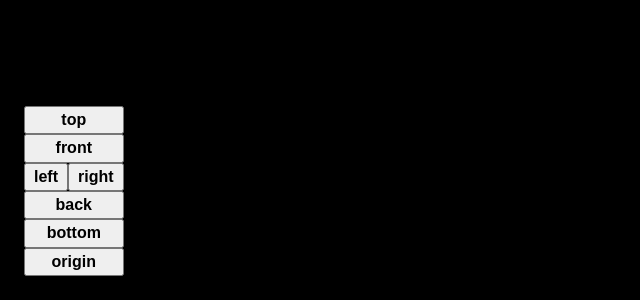
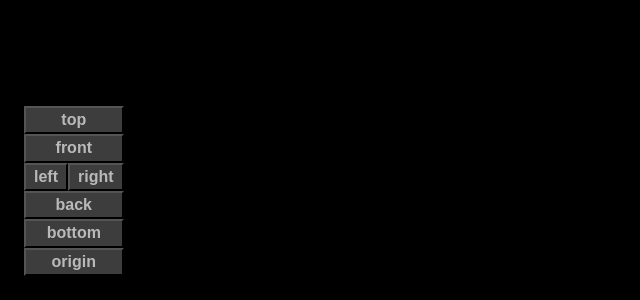
Before and after one commit to michaud/vtuber-app, a website built with Parcel: page src/index.html in a window 1280 px wide. Shown: the part 500-800 px from the top of the page, without its empty margins (0-640 px from the left). Built offline with nearby package versions, Linux system fonts and the light colour scheme; what @tensorflow/tfjs-core, tweakpane would draw is missing.

Commit message:
WIP have better text on button

```diff
--- a/src/style/index.css
+++ b/src/style/index.css
@@ -127,8 +127,10 @@ details {
 
 .btn-cv {
     /* --hue: calc(var(--i) * 30deg + 150deg);
-    color: white;
     background-color: hsl(var(--hue, 0), 80%, 50%); */
+    color: rgba(255, 255, 255, 0.644);
+    background-color: rgb(61 61 61);
+    border-color: black;
     padding: .2rem .5rem;
     font-weight: bold;
     font-size: 1rem;
```
